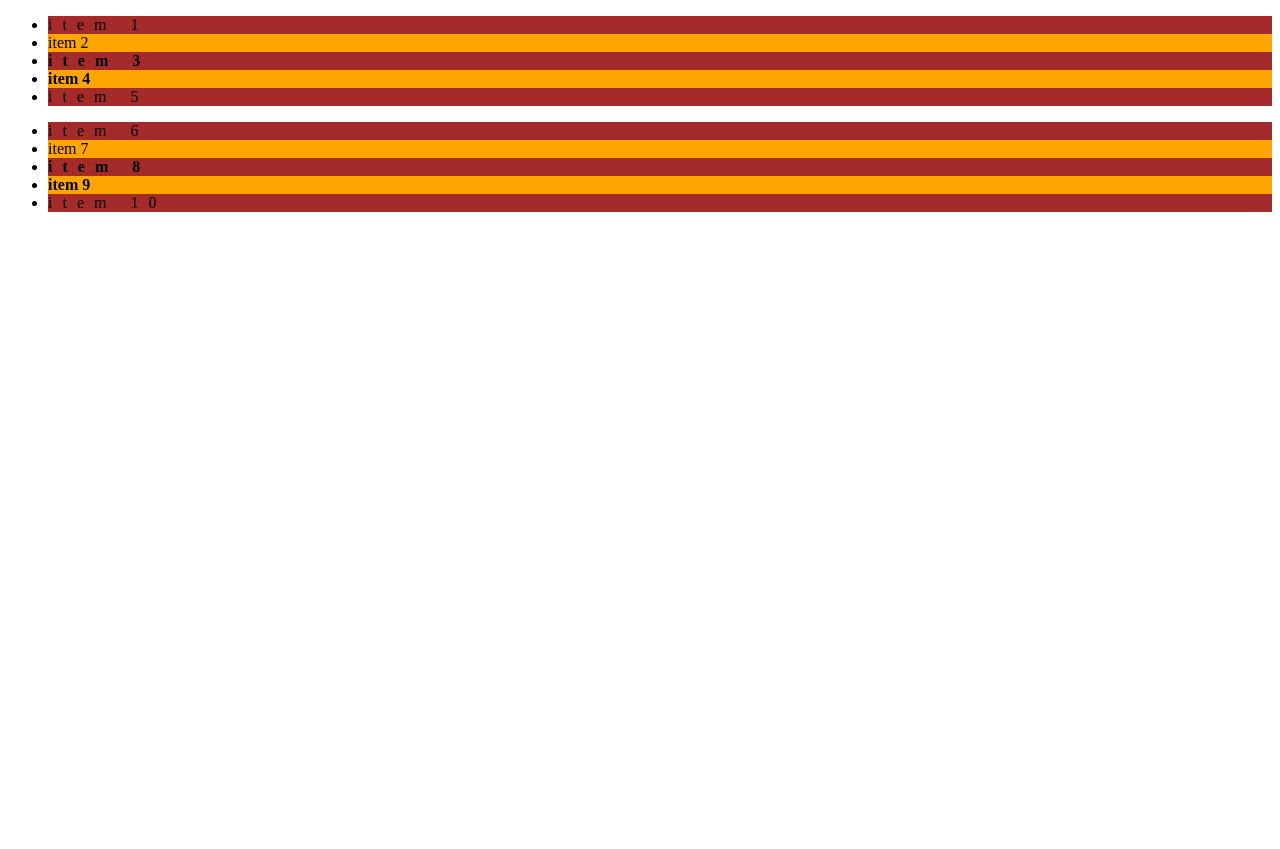
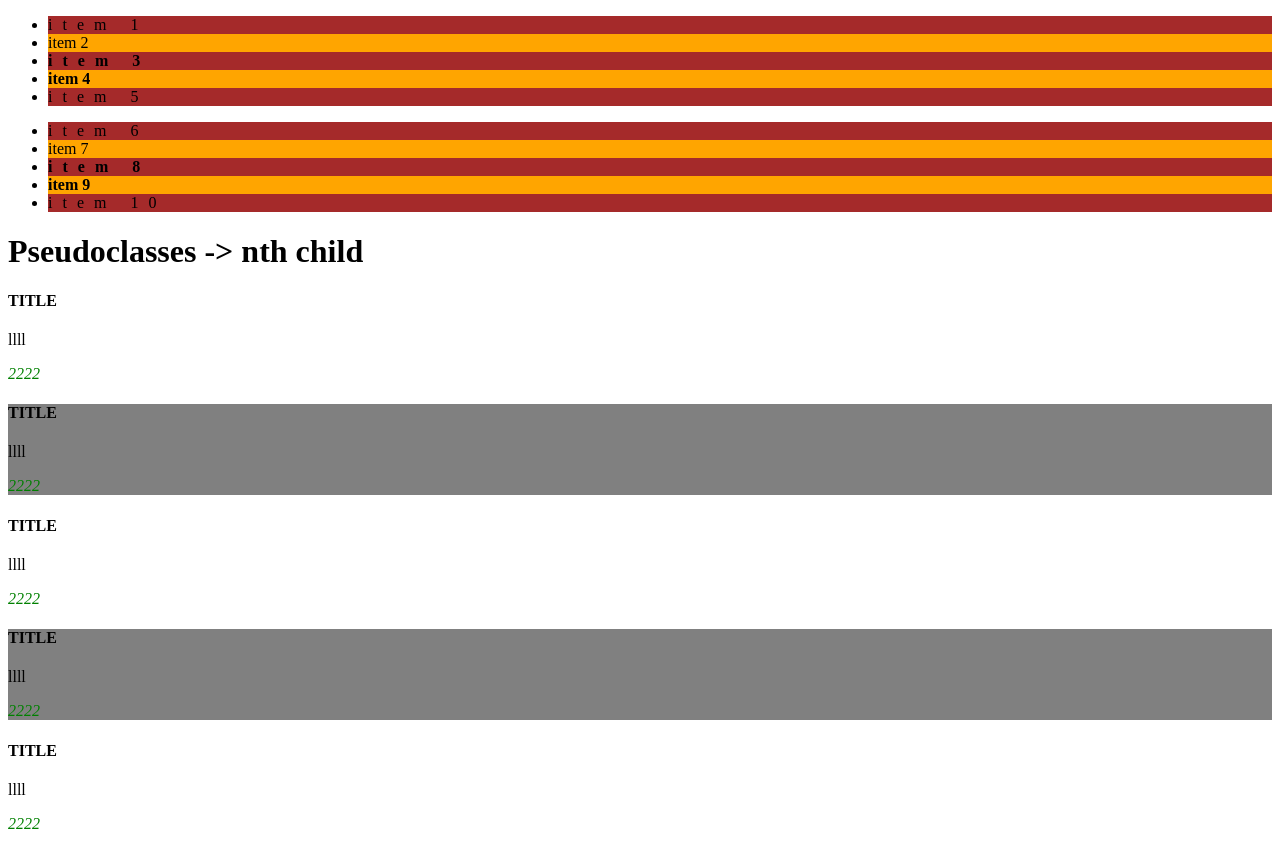
Before and after one commit to chybrydra/JavaCoursePrework, a PHP site: page / in a window 1280 px wide. Shown: the part 1397-2246 px from the top of the page. Before the commit the page ends 1609 px from the top, so only its background shows below. Run offline with PHP 8.4, Linux system fonts and the light colour scheme.

Commit message:
css nth-of-type

```diff
--- a/HTML, CSS, PHP/YT CSS lesson19-n/index.html
+++ b/HTML, CSS, PHP/YT CSS lesson19-n/index.html
@@ -58,7 +58,7 @@
 		<h5>H5 test</h3>
 	</article>
 
-	<!-- pseudoclasses pt 3 - nth child-->
+	<!-- pseudoclasses pt 4 - nth child-->
 	<h1> Pseudoclasses -> nth child</h1>
 	<ul>
 		<li>item 1</li>
@@ -75,6 +75,34 @@
 		<li>item 10</li>
 	</ul>
 
+	<!-- pseudoclasses pt 4 - nth of type-->
+	<h1> Pseudoclasses -> nth child</h1>
+	<article id="part5">
+		<h4>TITLE</h4>
+		<p> llll </p>
+		<p> 2222 </p>
+	</article>
+	<article id="part5">
+		<h4>TITLE</h4>
+		<p> llll </p>
+		<p> 2222 </p>
+	</article>
+	<article id="part5">
+		<h4>TITLE</h4>
+		<p> llll </p>
+		<p> 2222 </p>
+	</article>
+	<article id="part5">
+		<h4>TITLE</h4>
+		<p> llll </p>
+		<p> 2222 </p>
+	</article>
+	<article id="part5">
+		<h4>TITLE</h4>
+		<p> llll </p>
+		<p> 2222 </p>
+	</article>
+
 
 </body>
 </html>
--- a/HTML, CSS, PHP/YT CSS lesson19-n/style.css
+++ b/HTML, CSS, PHP/YT CSS lesson19-n/style.css
@@ -58,3 +58,7 @@ li:nth-child(even){
 li:nth-child(2n+1){
 	letter-spacing: 10px;
 }
+
+#part5:nth-of-type(even){
+	background-color: grey;
+}
```
